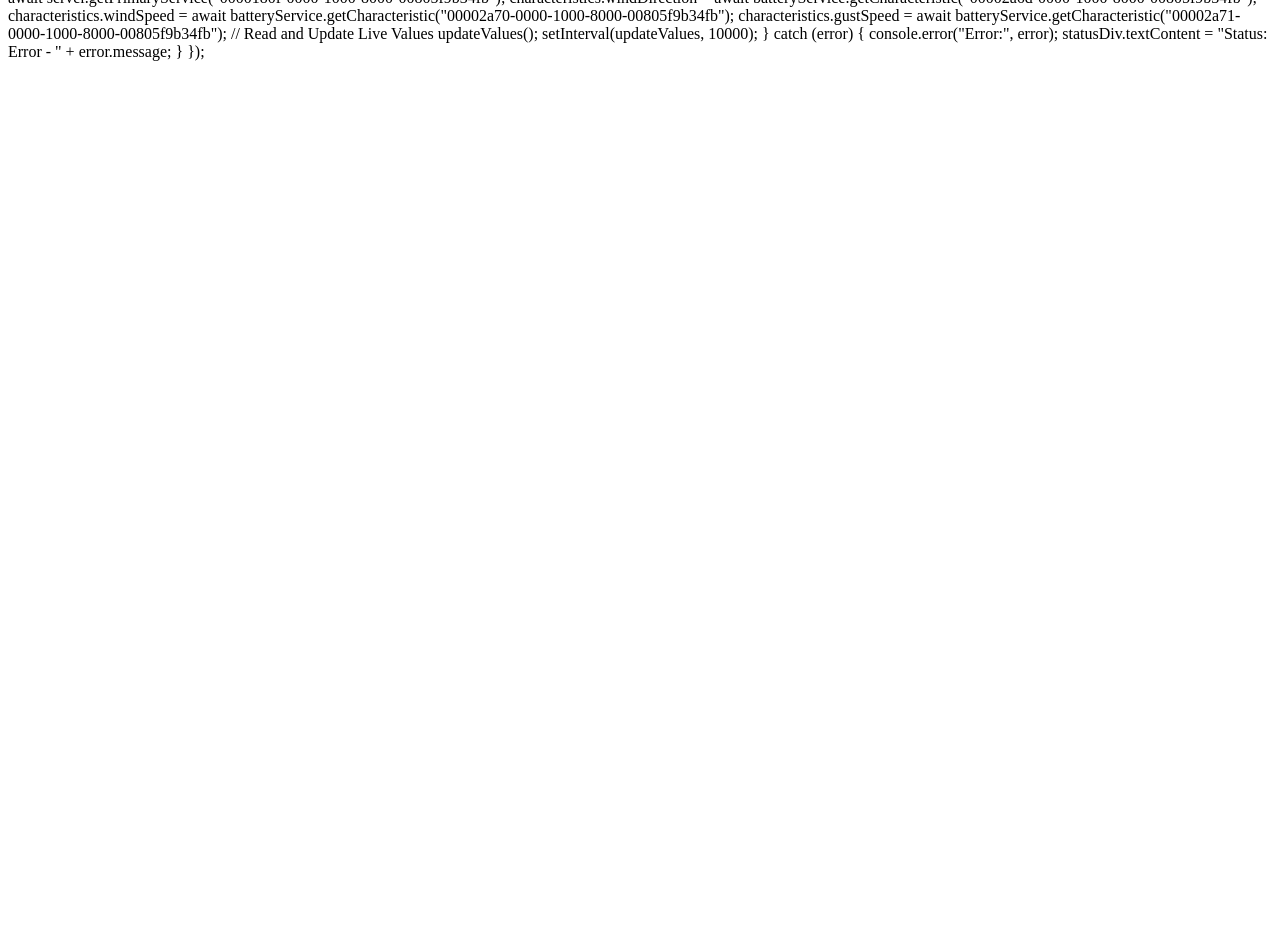
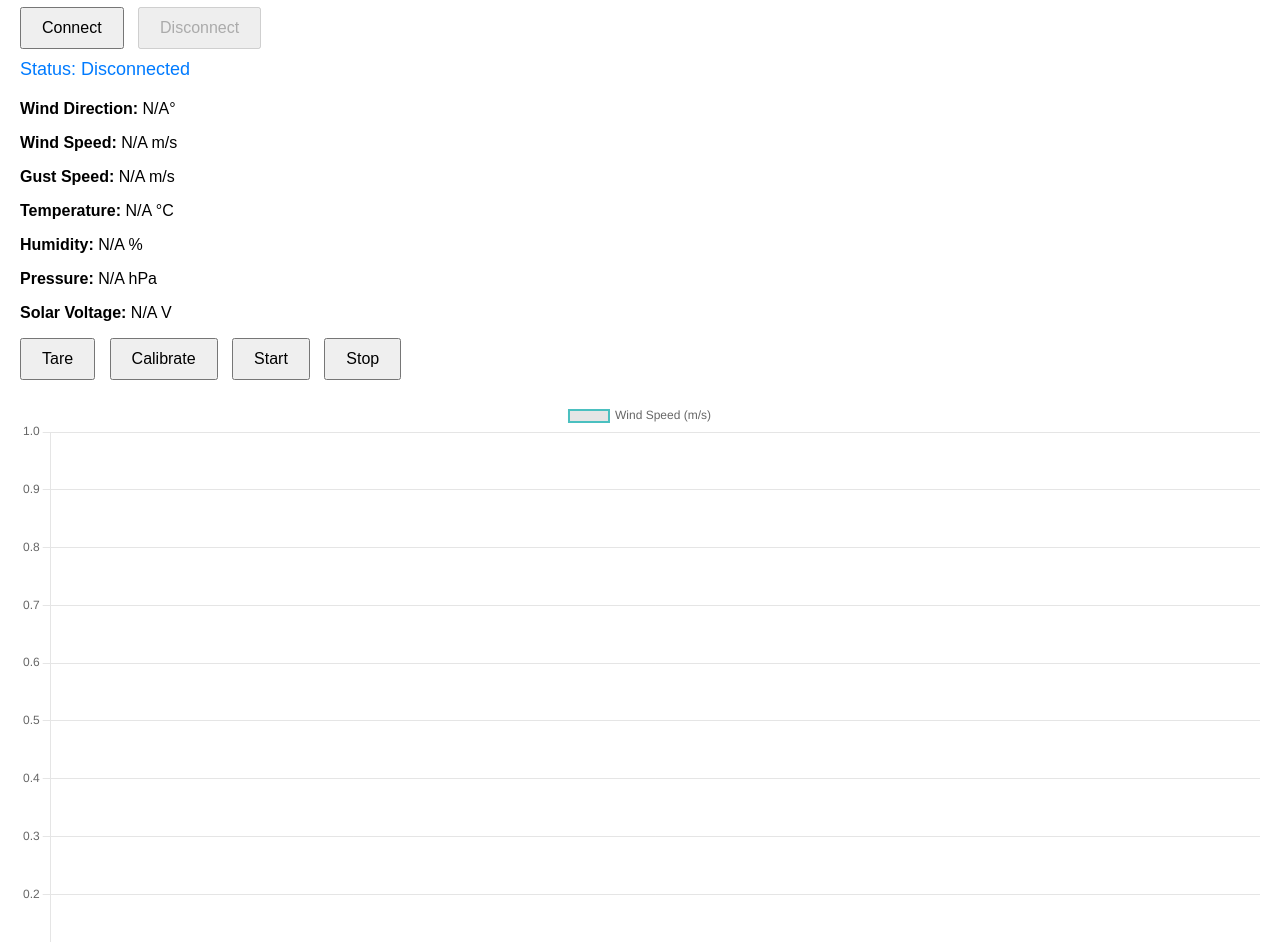
Before and after one commit to AlexFerreira1984/TiltWind, a plain HTML site: page index.html in a window 1280 px wide. Shown: the part 73-1015 px from the top of the page. Before the commit the page ends 800 px from the top, so only its background shows below. Drawn offline with nearby package versions, Linux system fonts and the light colour scheme.

Commit message:
Add files via upload

```diff
--- a/index.html
+++ b/index.html
@@ -1,3 +1,102 @@
+<!DOCTYPE html>
+<html lang="en">
+<head>
+  <meta charset="UTF-8">
+  <meta name="viewport" content="width=device-width, initial-scale=1.0">
+  <title>TiltWind BLE Monitor</title>
+  <style>
+    body {
+      font-family: Arial, sans-serif;
+      margin: 20px;
+    }
+    h1 {
+      text-align: center;
+      color: #333;
+    }
+    #status {
+      font-size: 18px;
+      margin-top: 10px;
+      color: #007BFF;
+    }
+    .data, .graph {
+      margin-top: 20px;
+      font-size: 16px;
+    }
+    button {
+      margin-right: 10px;
+      padding: 10px 20px;
+      font-size: 16px;
+    }
+    canvas {
+      margin-top: 20px;
+    }
+  </style>
+  <script src="https://cdn.jsdelivr.net/npm/chart.js"></script>
+</head>
+<body>
+  <h1>TiltWind BLE Monitor</h1>
+  <button id="connectButton">Connect</button>
+  <button id="disconnectButton" disabled>Disconnect</button>
+  <div id="status">Status: Disconnected</div>
+
+  <div class="data">
+    <p><strong>Wind Direction:</strong> <span id="windDirection">N/A</span>°</p>
+    <p><strong>Wind Speed:</strong> <span id="windSpeed">N/A</span> m/s</p>
+    <p><strong>Gust Speed:</strong> <span id="gustSpeed">N/A</span> m/s</p>
+    <p><strong>Temperature:</strong> <span id="temperature">N/A</span> °C</p>
+    <p><strong>Humidity:</strong> <span id="humidity">N/A</span> %</p>
+    <p><strong>Pressure:</strong> <span id="pressure">N/A</span> hPa</p>
+    <p><strong>Solar Voltage:</strong> <span id="solarVoltage">N/A</span> V</p>
+  </div>
+
+  <div class="actions">
+    <button id="tareButton">Tare</button>
+    <button id="calibrateButton">Calibrate</button>
+    <button id="startButton">Start</button>
+    <button id="stopButton">Stop</button>
+  </div>
+
+  <div class="graph">
+    <canvas id="windGraph" width="400" height="200"></canvas>
+  </div>
+
+  <script>
+    const connectButton = document.getElementById("connectButton");
+    const disconnectButton = document.getElementById("disconnectButton");
+    const statusDiv = document.getElementById("status");
+    const tareButton = document.getElementById("tareButton");
+    const calibrateButton = document.getElementById("calibrateButton");
+    const startButton = document.getElementById("startButton");
+    const stopButton = document.getElementById("stopButton");
+    const dataFields = {
+      windDirection: document.getElementById("windDirection"),
+      windSpeed: document.getElementById("windSpeed"),
+      gustSpeed: document.getElementById("gustSpeed"),
+      temperature: document.getElementById("temperature"),
+      humidity: document.getElementById("humidity"),
+      pressure: document.getElementById("pressure"),
+      solarVoltage: document.getElementById("solarVoltage"),
+    };
+
+    let device, server, characteristics = {};
+
+    const windGraphCtx = document.getElementById("windGraph").getContext("2d");
+    const windGraph = new Chart(windGraphCtx, {
+      type: "line",
+      data: {
+        labels: [],
+        datasets: [
+          {
+            label: "Wind Speed (m/s)",
+            data: [],
+            borderColor: "rgba(75, 192, 192, 1)",
+            borderWidth: 2,
+            fill: false,
+          },
+        ],
+      },
+    });
+
     connectButton.addEventListener("click", async () => {
       try {
         statusDiv.textContent = "Status: Connecting...";
@@ -31,3 +130,66 @@ connectButton.addEventListener("click", async () => {
         statusDiv.textContent = "Status: Error - " + error.message;
       }
     });
+
+    disconnectButton.addEventListener("click", () => {
+      if (device && device.gatt.connected) {
+        device.gatt.disconnect();
+        statusDiv.textContent = "Status: Disconnected";
+        connectButton.disabled = false;
+        disconnectButton.disabled = true;
+
+        // Clear Displayed Values
+        for (const key in dataFields) {
+          dataFields[key].textContent = "N/A";
+        }
+      }
+    });
+
+    tareButton.addEventListener("click", () => {
+      // Implement tare functionality (BLE command to tare system)
+      console.log("Tare triggered");
+    });
+
+    calibrateButton.addEventListener("click", () => {
+      // Implement calibration functionality (BLE command to start calibration)
+      console.log("Calibration triggered");
+    });
+
+    startButton.addEventListener("click", () => {
+      // Implement start functionality (BLE command to start measurements)
+      console.log("Start triggered");
+    });
+
+    stopButton.addEventListener("click", () => {
+      // Implement stop functionality (BLE command to stop measurements)
+      console.log("Stop triggered");
+    });
+
+    async function updateValues() {
+      try {
+        for (const [key, char] of Object.entries(characteristics)) {
+          const value = await char.readValue();
+          const parsedValue = new DataView(value.buffer).getFloat32(0, true);
+          dataFields[key].textContent = parsedValue.toFixed(2);
+
+          // Update Graph for Wind Speed
+          if (key === "windSpeed") {
+            const now = new Date().toLocaleTimeString();
+            windGraph.data.labels.push(now);
+            windGraph.data.datasets[0].data.push(parsedValue);
+            windGraph.update();
+          }
+        }
+      } catch (error) {
+        console.error("Update Error:", error);
+        statusDiv.textContent = "Status: Error - " + error.message;
+      }
+    }
+
+    async function fetchStoredData() {
+      // Simulate fetching stored data from the device (replace with BLE characteristic logic)
+      console.log("Fetching stored data...");
+    }
+  </script>
+</body>
+</html>
```
Lines whose indentation alone changed are shown as unchanged.
